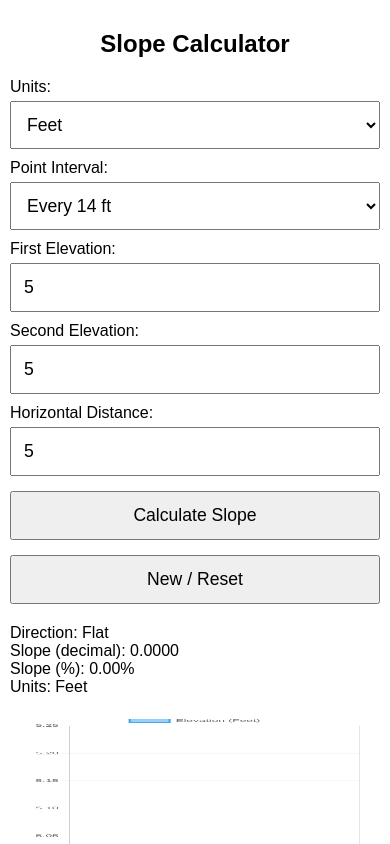
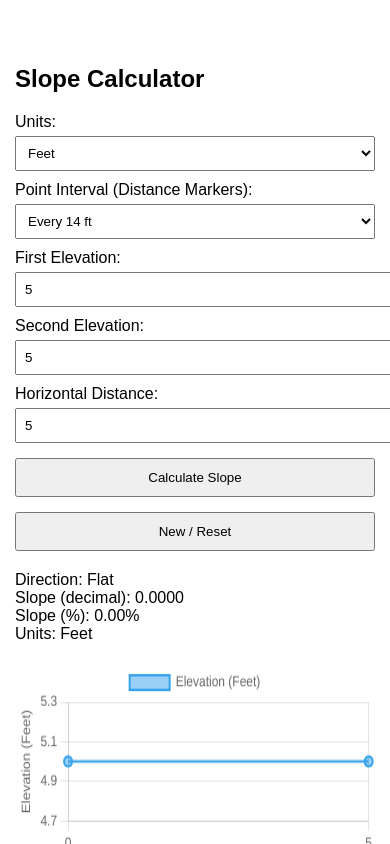
Before and after one commit to HugoHern/slope_Calc, a plain HTML site: page index.html in a window 390 px wide. Both pictures are taken after typing "5", "5", "5" into the empty fields and a click on the button "Calculate Slope". Shown: the top 844 px of the page. Drawn offline with nearby package versions, Linux system fonts and the light colour scheme.

Commit message:
Refactor index.html for better mobile support
Updated the slope calculator's HTML structure and styling for improved mobile responsiveness and user experience.

```diff
--- a/index.html
+++ b/index.html
@@ -8,73 +8,41 @@
   <style>
     body {
       font-family: Arial, sans-serif;
-      margin: 0;
+      max-width: 600px;
+      margin: 30px auto;
       padding: 20px;
-      max-width: 800px;
-      margin-left: auto;
-      margin-right: auto;
+    }
+    label { display: block; margin-top: 10px; }
+    input, select { width: 100%; padding: 8px; margin-top: 5px; }
+    button { margin-top: 15px; padding: 10px 15px; cursor: pointer; }
+    #results { margin-top: 20px; white-space: pre-line; }
+
+    /* Desktop graph styling */
+    canvas {
+      margin-top: 25px;
+      width: 100% !important;
+      height: 350px !important;
     }
 
-    h2 {
-      text-align: center;
-    }
+    /* Improved mobile graph styling */
+    @media (max-width: 600px) {
+      body { padding: 15px; }
+      button { width: 100%; }
 
-    label {
-      display: block;
-      margin-top: 10px;
-      font-size: 1em;
-    }
+      canvas {
+        height: 250px !important; /* shorter graph for small screens */
+        margin-top: 20px;
+      }
 
-    input, select, button {
-      width: 100%;
-      padding: 10px;
-      margin-top: 5px;
-      font-size: 1em;
-      box-sizing: border-box;
-    }
-
-    button {
-      margin-top: 15px;
-      cursor: pointer;
-    }
-
-    #results {
-      margin-top: 20px;
-      white-space: pre-line;
-      font-size: 1em;
-    }
-
-    canvas {
-      margin-top: 20px;
-      width: 100% !important;
-      height: 400px !important;
-    }
-
-    /* Mobile Styles */
-    @media (max-width: 600px) {
-      body {
-        padding: 10px;
-      }
-      input, select, button {
-        padding: 12px;
-        font-size: 1.1em;
-      }
-      #results {
-        font-size: 1em;
-      }
-      canvas {
-        height: 300px !important;
+      /* Make labels more readable on mobile */
+      .chartjs-size-monitor, .chartjs-render-monitor {
+        font-size: 14px !important;
       }
     }
 
-    /* Desktop Styles */
-    @media (min-width: 601px) {
-      input, select, button {
-        padding: 12px;
-        font-size: 1em;
-      }
+    @media (max-width: 400px) {
       canvas {
-        height: 400px !important;
+        height: 220px !important; /* even smaller for very small phones */
       }
     }
   </style>
@@ -88,8 +56,8 @@
     <option value="Meters">Meters</option>
   </select>
 
-  <label>Point Interval:</label>
-  <select id="interval">
+  <label>Point Interval (Distance Markers):</label>
+  <select id="intervalSelect">
     <option value="14">Every 14 ft</option>
     <option value="20">Every 20 ft</option>
   </select>
@@ -118,13 +86,12 @@
       const elev2 = parseFloat(document.getElementById('elev2').value);
       const dist = parseFloat(document.getElementById('dist').value);
       const unit = document.getElementById('units').value;
-      const interval = parseFloat(document.getElementById('interval').value);
+      const interval = parseInt(document.getElementById('intervalSelect').value);
 
       if (isNaN(elev1) || isNaN(elev2) || isNaN(dist)) {
         alert('Please enter valid numeric values.');
         return;
       }
-
       if (dist === 0) {
         alert('Distance cannot be zero.');
         return;
@@ -138,9 +105,12 @@
       else if (slope < 0) direction = 'Downhill';
 
       document.getElementById('results').textContent =
-        `Direction: ${direction}\n` +
-        `Slope (decimal): ${slope.toFixed(4)}\n` +
-        `Slope (%): ${slopePercent.toFixed(2)}%\n` +
+        `Direction: ${direction}
+` +
+        `Slope (decimal): ${slope.toFixed(4)}
+` +
+        `Slope (%): ${slopePercent.toFixed(2)}%
+` +
         `Units: ${unit}`;
 
       drawGraph(elev1, elev2, dist, slope, slopePercent, unit, interval);
@@ -148,19 +118,21 @@
 
     function drawGraph(elev1, elev2, dist, slope, slopePercent, unit, interval) {
       const ctx = document.getElementById('graphCanvas');
-
       if (chart) chart.destroy();
 
+      const points = [];
+      const labels = [];
       const numPoints = Math.floor(dist / interval);
-      const labels = [0];
-      const data = [elev1];
-      for (let i = 1; i <= numPoints; i++) {
-        labels.push(i * interval);
-        data.push(elev1 + ((elev2 - elev1) * (i * interval / dist)));
+
+      for (let i = 0; i <= numPoints; i++) {
+        const x = i * interval;
+        const y = elev1 + slope * x;
+        points.push(y);
+        labels.push(x);
       }
-      if (labels[labels.length - 1] < dist) {
+      if (labels[labels.length - 1] !== dist) {
         labels.push(dist);
-        data.push(elev2);
+        points.push(elev2);
       }
 
       chart = new Chart(ctx, {
@@ -169,52 +141,40 @@
           labels: labels,
           datasets: [{
             label: `Elevation (${unit})`,
-            data: data,
+            data: points,
             borderWidth: 2,
+            pointRadius: 4,
             fill: false
           }]
         },
         options: {
           responsive: true,
-          maintainAspectRatio: false,
           plugins: {
             tooltip: {
-              enabled: true,
               callbacks: {
                 label: function(context) {
-                  const value = context.raw;
-                  const label = context.dataset.label;
-                  return `${label}: ${value.toFixed(2)} ${unit}`;
+                  return `Elevation: ${context.parsed.y.toFixed(2)} ${unit}`;
                 },
-                afterLabel: function(context) {
-                  const index = context.dataIndex;
-                  const distValue = context.label;
-                  if (index === 0) return `Distance from start: 0 ${unit}`;
-                  const elevDiff = context.chart.data.datasets[0].data[index] - context.chart.data.datasets[0].data[index - 1];
-                  const distanceDiff = context.chart.data.labels[index] - context.chart.data.labels[index - 1];
-                  const localSlope = elevDiff / distanceDiff;
-                  const localSlopePercent = localSlope * 100;
-                  return `Distance from start: ${distValue} ${unit}\nSlope from previous: ${localSlope.toFixed(4)} (${localSlopePercent.toFixed(2)}%)`;
-                }
-              }
-            },
-            annotation: {
-              annotations: {
-                label1: {
-                  type: 'label',
-                  xValue: dist / 2,
-                  yValue: (elev1 + elev2) / 2,
-                  backgroundColor: 'rgba(0,0,0,0.7)',
-                  color: 'white',
-                  content: [`Slope: ${slope.toFixed(4)} (${slopePercent.toFixed(2)}%)`],
-                  font: { size: 12 }
+                footer: function(context) {
+                  const x = context[0].parsed.x;
+                  return `Distance from start: ${x} ${unit}`;
                 }
               }
             }
           },
           scales: {
-            x: { title: { display: true, text: `Distance (${unit}) — horizontal separation between the two elevation points` }, ticks: { callback: function(value){ return value + ` ${unit}`; } }, grid: { display: true } },
-            y: { title: { display: true, text: `Elevation (${unit})` } }
+            x: {
+              title: {
+                display: true,
+                text: `Distance (${unit}) — horizontal separation`
+              }
+            },
+            y: {
+              title: {
+                display: true,
+                text: `Elevation (${unit})`
+              }
+            }
           }
         }
       });
@@ -226,8 +186,7 @@
       document.getElementById('dist').value = '';
       document.getElementById('results').textContent = '';
       document.getElementById('units').value = 'Feet';
-      document.getElementById('interval').value = '14';
-
+      document.getElementById('intervalSelect').value = '14';
       if (chart) chart.destroy();
     }
   </script>
```
